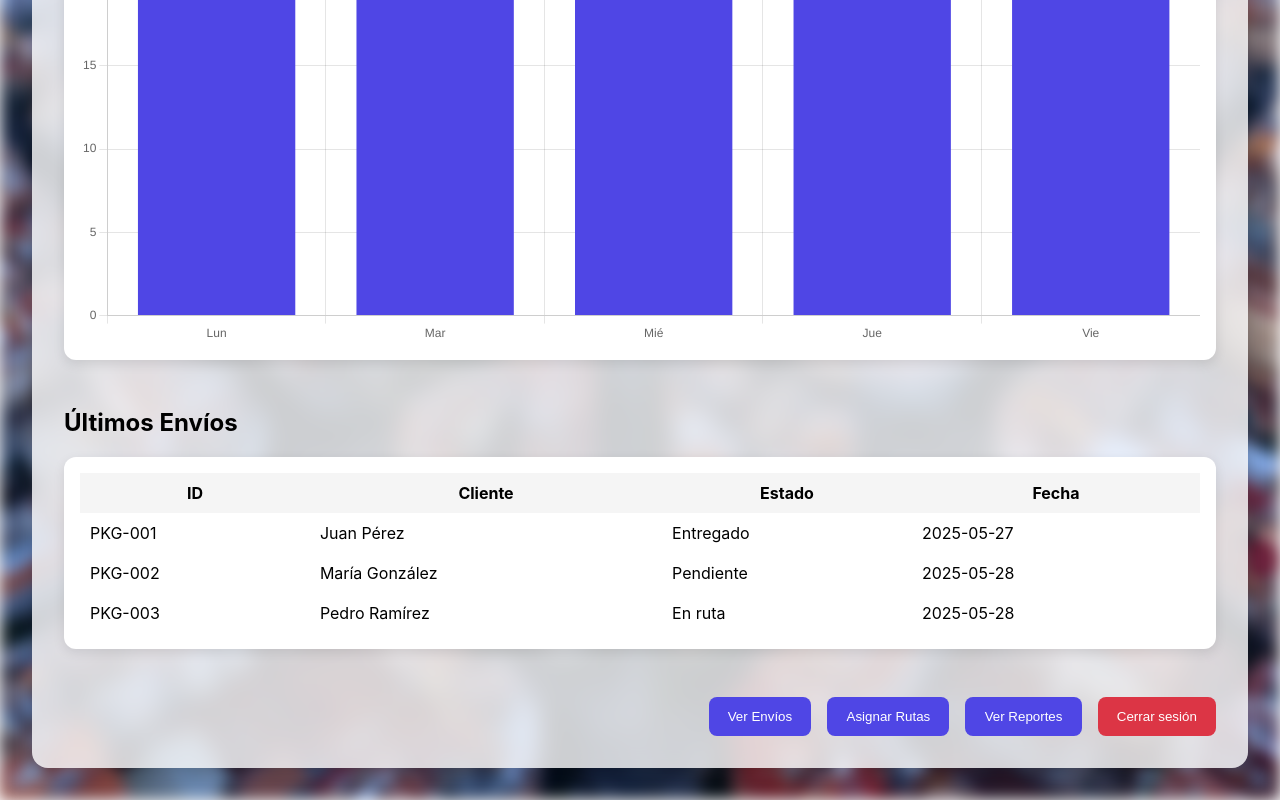
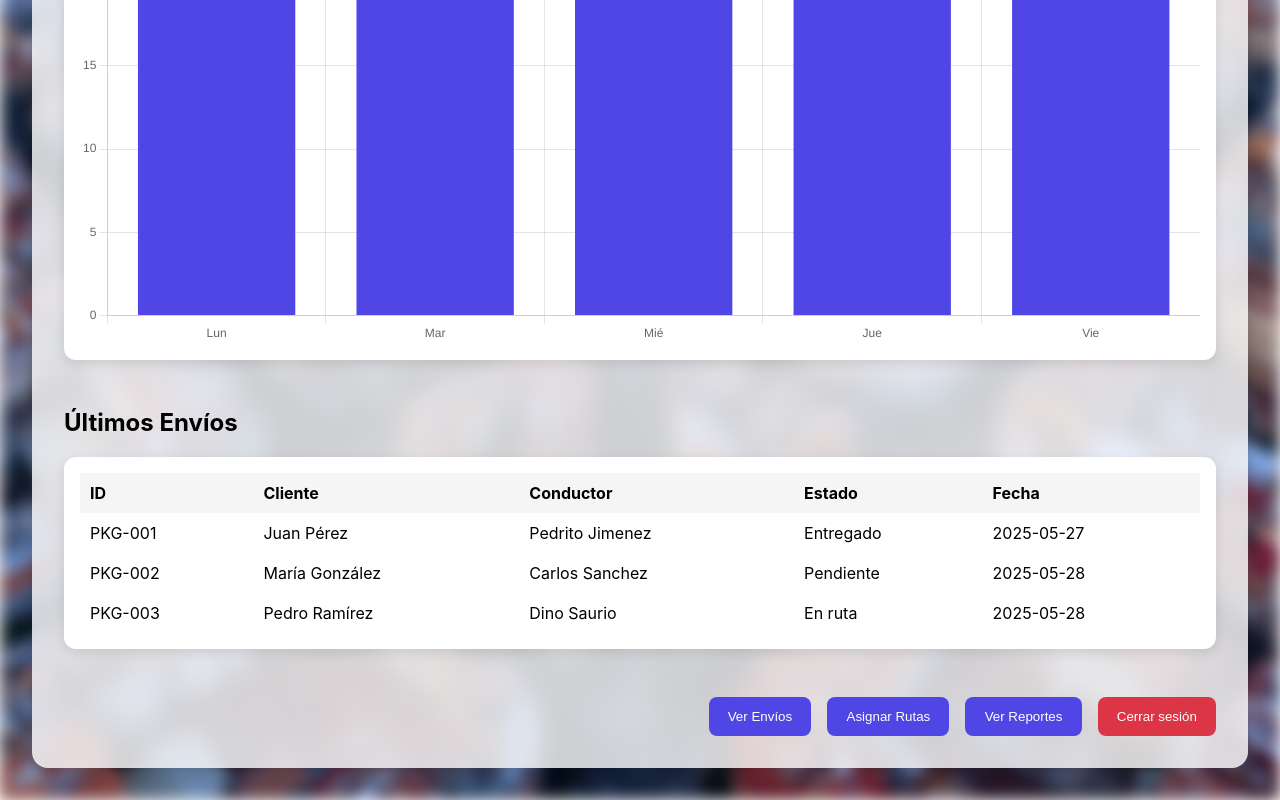
Before and after one commit to CapitanCigarro/Proyecto-Dise-o-software, a React (Create React App) app in the folder web-admin/: page /dashboard in a window 1280 px wide. Shown: the part 704-1504 px from the top of the page. Built offline with nearby package versions, Linux system fonts and the light colour scheme; sample sign-in values are in the browser's storage.

Commit message:
fix: fixed the titleheader from Ultimos Envios and Envios

```diff
--- a/web-admin/src/pages/Dashboard.tsx
+++ b/web-admin/src/pages/Dashboard.tsx
@@ -37,9 +37,9 @@ const Dashboard = () => {
   };
 
   const ultimosEnvios = [
-    { id: 'PKG-001', cliente: 'Juan Pérez', estado: 'Entregado', fecha: '2025-05-27' },
-    { id: 'PKG-002', cliente: 'María González', estado: 'Pendiente', fecha: '2025-05-28' },
-    { id: 'PKG-003', cliente: 'Pedro Ramírez', estado: 'En ruta', fecha: '2025-05-28' },
+    { id: 'PKG-001', cliente: 'Juan Pérez', conductor: 'Pedrito Jimenez', estado: 'Entregado', fecha: '2025-05-27' },
+    { id: 'PKG-002', cliente: 'María González',conductor: 'Carlos Sanchez', estado: 'Pendiente', fecha: '2025-05-28' },
+    { id: 'PKG-003', cliente: 'Pedro Ramírez',conductor: 'Dino Saurio', estado: 'En ruta', fecha: '2025-05-28' },
   ];
 
   return (
@@ -49,7 +49,7 @@ const Dashboard = () => {
         <h1 style={styles.title}>Panel de Administración</h1>
         <p style={styles.subtitle}>Resumen general del estado del sistema.</p>
 
-        {/* MÉTRICAS */}
+        {/* METRICAS */}
         <div style={styles.metricsWrapper}>
           <Card title="Total Envíos Hoy" value={metrics.totalEnvios} />
           <Card title="Entregados" value={metrics.entregados} />
@@ -58,7 +58,7 @@ const Dashboard = () => {
           <Card title="Entregas a Tiempo" value={metrics.tasaEntregaATiempo} />
         </div>
 
-        {/* GRÁFICO */}
+        {/* GRAFICO */}
         <div style={styles.chartWrapper}>
           <h2>Entregas por Día</h2>
           <div style={styles.chartBox}>
@@ -75,6 +75,7 @@ const Dashboard = () => {
                 <tr>
                   <th>ID</th>
                   <th>Cliente</th>
+                  <th>Conductor</th>
                   <th>Estado</th>
                   <th>Fecha</th>
                 </tr>
@@ -84,6 +85,7 @@ const Dashboard = () => {
                   <tr key={envio.id}>
                     <td>{envio.id}</td>
                     <td>{envio.cliente}</td>
+                    <td>{envio.conductor}</td>
                     <td>{envio.estado}</td>
                     <td>{envio.fecha}</td>
                   </tr>
@@ -93,7 +95,7 @@ const Dashboard = () => {
           </div>
         </div>
 
-        {/* ACCESOS RÁPIDOS */}
+        {/* ACCESOS RAPIDOS */}
         <div style={styles.quickAccessWrapper}>
           <button onClick={() => navigate('/envios')} style={styles.button}>Ver Envíos</button>
           <button onClick={() => navigate('/asignar-rutas')} style={styles.button}>Asignar Rutas</button>
@@ -197,6 +199,7 @@ const styles: { [key: string]: CSSProperties } = {
   },
   tableHeader: {
     backgroundColor: '#f5f5f5',
+    textAlign: 'left',
   },
   quickAccessWrapper: {
     marginTop: '3rem',
--- a/web-admin/src/pages/Envios.tsx
+++ b/web-admin/src/pages/Envios.tsx
@@ -9,10 +9,10 @@ interface Envio {
 }
 
 const datosMock: Envio[] = [
-  { id: 1, cliente: 'Juan Pérez', conductor: 'Carlos', estado: 'pendiente', fecha: '2025-05-27' },
-  { id: 2, cliente: 'María López', conductor: 'Ana', estado: 'en camino', fecha: '2025-05-27' },
-  { id: 3, cliente: 'Luis Gómez', conductor: 'Carlos', estado: 'entregado', fecha: '2025-05-26' },
-  { id: 4, cliente: 'Sofía Díaz', conductor: 'Ana', estado: 'cancelado', fecha: '2025-05-25' },
+  { id: 1, cliente: 'Juan Pérez', conductor: 'Carlos Pereira', estado: 'pendiente', fecha: '2025-05-27' },
+  { id: 2, cliente: 'María López', conductor: 'Ana Lisa', estado: 'en camino', fecha: '2025-05-27' },
+  { id: 3, cliente: 'Luis Gómez', conductor: 'Carlos Pereira', estado: 'entregado', fecha: '2025-05-26' },
+  { id: 4, cliente: 'Sofía Díaz', conductor: 'Ana Lisa', estado: 'cancelado', fecha: '2025-05-25' },
 ];
 
 const estados = ['todos', 'pendiente', 'en camino', 'entregado', 'cancelado'];
@@ -136,6 +136,7 @@ const styles: { [key: string]: React.CSSProperties } = {
   },
   tableHeader: {
     backgroundColor: '#f5f5f5',
+    textAlign: 'left',
   },
 };
 
```
